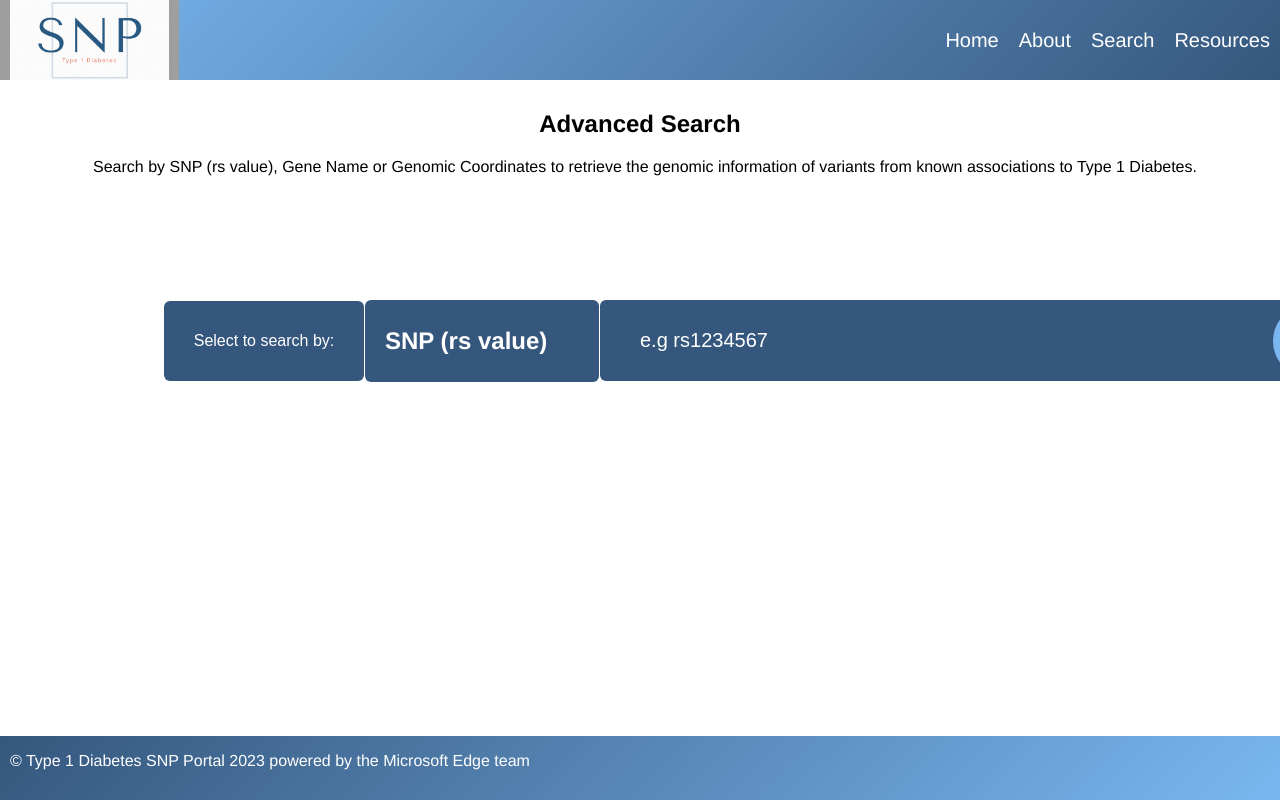
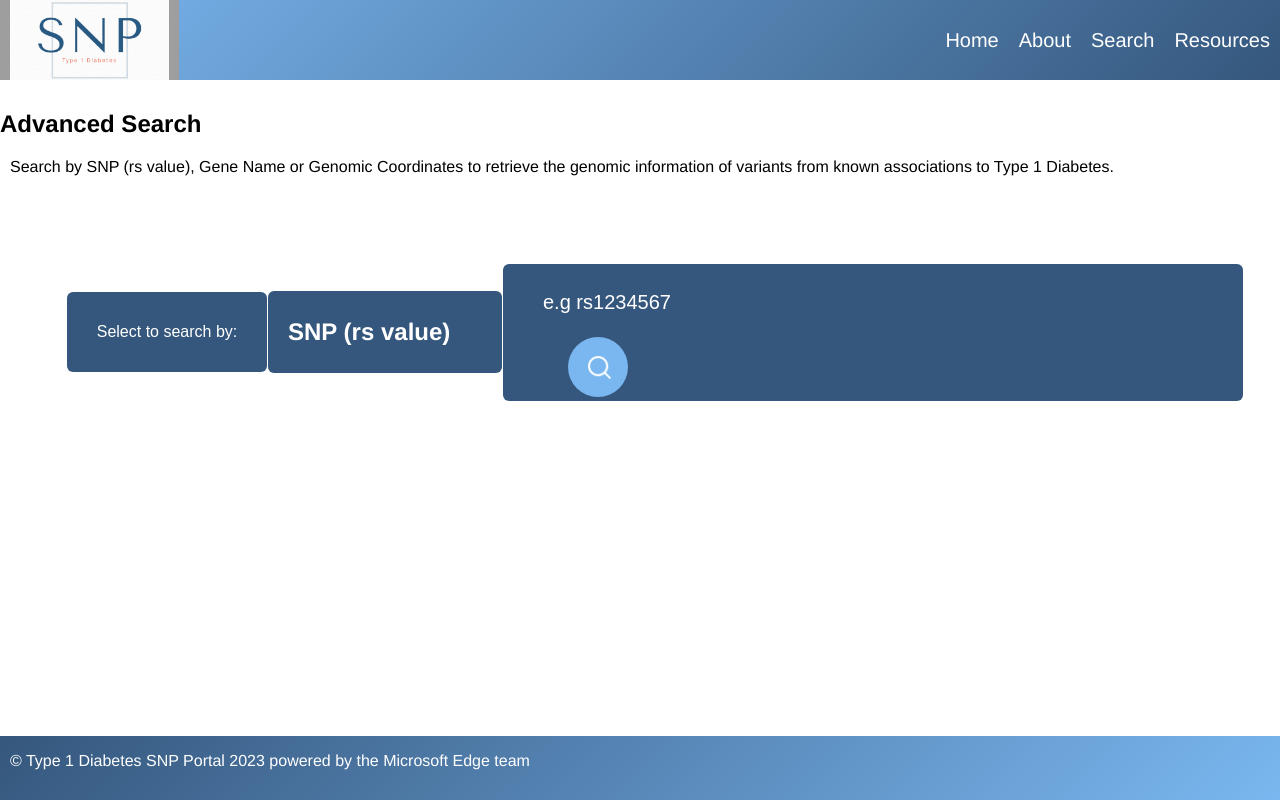
Before and after one commit to fraseralex96/T1-Diabetes-SNP-Portal, a Flask app: page /search/SNP in a window 1280 px wide. Run offline with Flask 3, Linux system fonts and the light colour scheme; parts of the project's set-up code (start-up, migrations or seed data) failed here and were passed over; grey boxes are pictures that could not be loaded.

Commit message:
Update style.css

```diff
--- a/final_website/static/css/style.css
+++ b/final_website/static/css/style.css
@@ -73,9 +73,13 @@ main {
 /*----------------------------------- Advanced search layout----------------------------------------  */
 
 /* Drop down button */
-.search_info {
-  text-align: center;
+#container{
+  display: flex;
+  align-items: center;
+  justify-content: center;
+  position:relative; top:50px;
 }
+
 
 .dropbtn {
   background-color: #35577D;
@@ -126,20 +130,15 @@ main {
 }
 
 .dropdown {
-  position: absolute;
-  top: 291px;
-  left: 154px;
-  margin-top: 0;
+  position:relative; left:14px;
   padding: 10px;
 }
 
+
+
 /* Search options labelled */
 .snplabel {
-  text-align:center;
-  position: absolute;
-  top: 300px;
-  left: 365px;
-  margin-top: 0;
+
   width: 100%;
   max-width: 194px;
   background: #35577D;
@@ -148,15 +147,12 @@ main {
   border-radius: 6px;
   padding: 7px 20px;
   color: white;
+  position:relative; left:5px;
 
 }
 
 .genelabel {
-  text-align:center;
-  position: absolute;
-  top: 300px;
-  left: 365px;
-  margin-top: 0;
+
   width: 100%;
   max-width: 194px;
   background: #35577D;
@@ -165,14 +161,10 @@ main {
   border-radius: 6px;
   padding: 7px 20px;
   color: white;
+  position:relative; left:5px;
 }
 
 .chromolabel {
-  text-align:center;
-  position: absolute;
-  top: 300px;
-  left: 365px;
-  margin-top: 0;
   width: 100%;
   max-width: 194px;
   background: #35577D;
@@ -181,25 +173,26 @@ main {
   border-radius: 6px;
   padding: 11px 20px;
   color: white;
+  position:relative; left:5px;
 }
+
+
 
 /*search bar background and visuals*/
 .search-bar{
   width: 100%;
   max-width: 700px;
   background: #35577D;
-  display: flex;
-  align-items: center;
   border-radius: 6px;
-  padding: 5px 20px;
+  padding: 7px 20px;
+  position:relative; left:6px; top:8px
 }
 
 .search-bar input{
   background: transparent;
-  flex: 1;
   border: 0;
   outline: none;
-  padding: 24px 20px;
+  padding: 20px 20px;
   font-size: 20px;
   color: white;
 }
@@ -210,6 +203,7 @@ main {
 
 .search-bar button img{
   width: 25px;
+
 }
 
 .search-bar button{
@@ -219,32 +213,10 @@ main {
   height: 60px;
   background: #7ab7f0;
   cursor: pointer;
+  position:relative; left:45px; top:3px;
 }
 
-/* search bars */
-.snp_search {
-  text-align:center;
-  position: absolute;
-  top: 300px;
-  left: 600px;
-  margin-top: 0;
-}
 
-.gene_search {
-  text-align:center;
-  position: absolute;
-  top: 300px;
-  left: 600px;
-  margin-top: 0;
-}
-
-.chromoloc_search {
-  text-align:center;
-  position: absolute;
-  top: 300px;
-  left: 600px;
-  margin-top: 0;
-}
 
 /*change colour of suggested input in search bar*/
 ::placeholder { /* Chrome, Firefox, Opera, Safari 10.1+ */
@@ -272,6 +244,7 @@ input::-webkit-inner-spin-button {
 input[type=number] {
   -moz-appearance: textfield;
 }
+
 
 /*----------------------------------- No result layout----------------------------------------------  */
 
```
